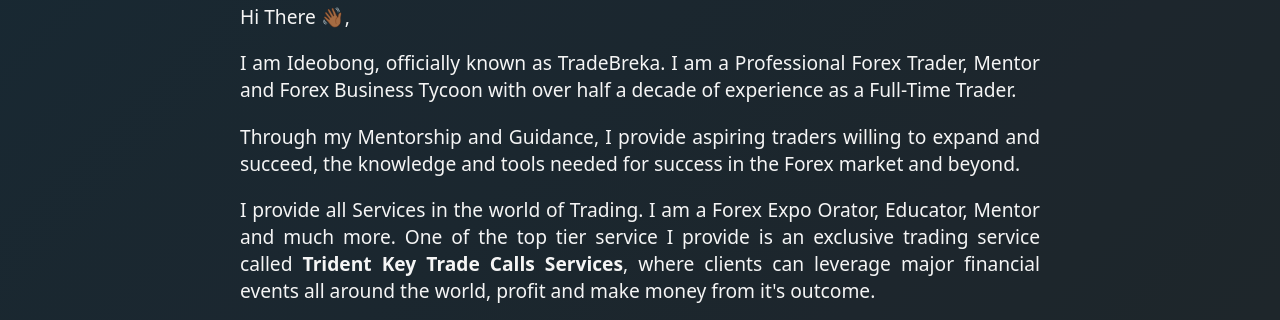
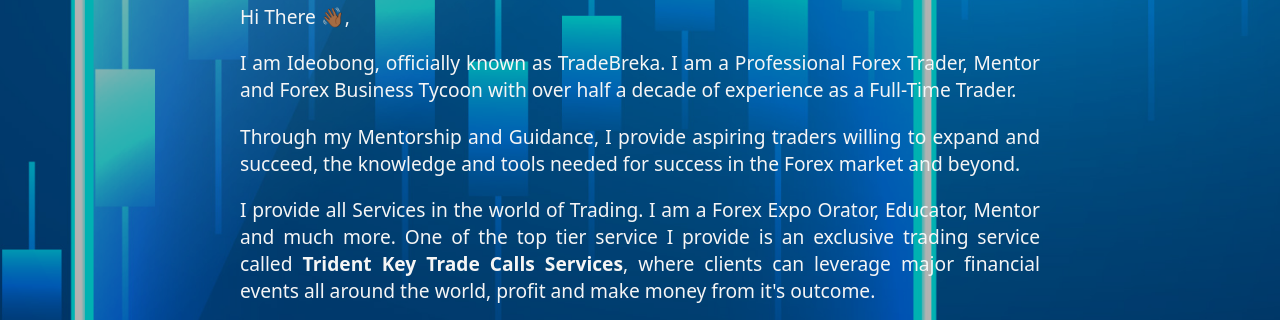
Before and after one commit to TradeBreka/tradebreka.github.io, a plain HTML site: page index.html in a window 1280 px wide. Shown: the part 304-624 px from the top of the page. Drawn offline with Linux system fonts and the light colour scheme.

Commit message:
added background image

```diff
--- a/index.html
+++ b/index.html
@@ -17,7 +17,7 @@
 
 
         body {
-            background: linear-gradient(-45deg, #333333, #1F3B4D, #000080), url('background.jpg');
+            background: url('background.jpg'), linear-gradient(-45deg, #333333, #1F3B4D, #000080);
             background-size: cover;
             animation: gradient 15s ease infinite;
             background-size: 400% 400%;
```
